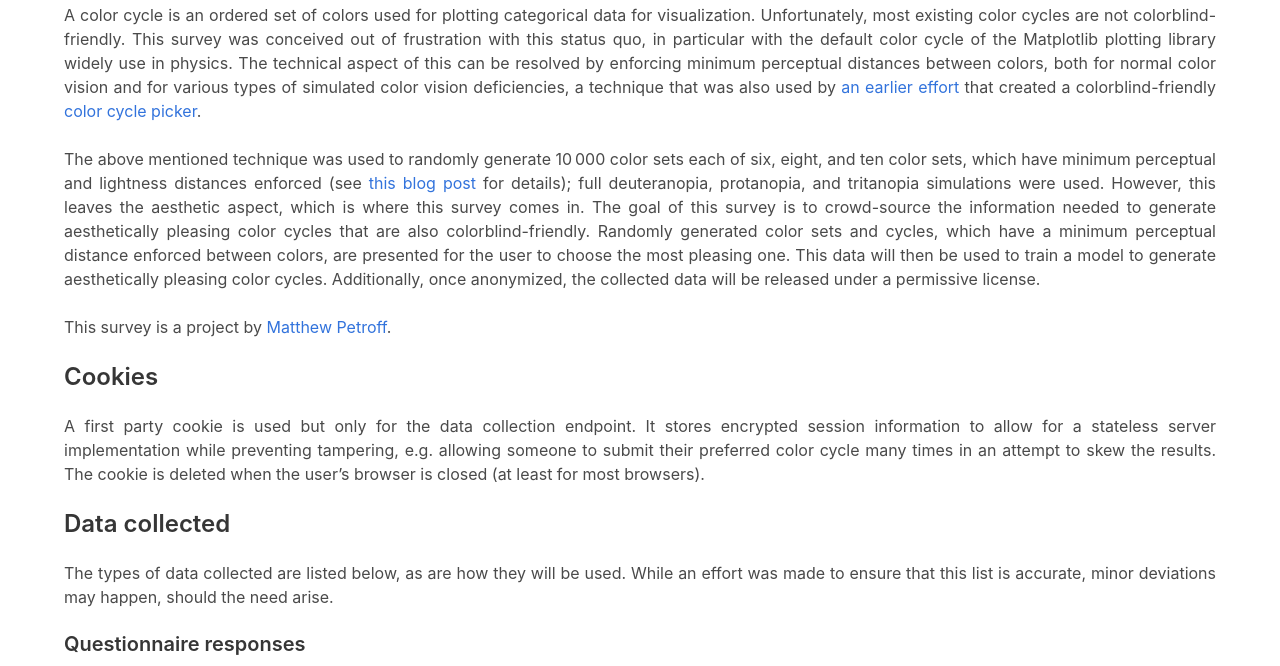
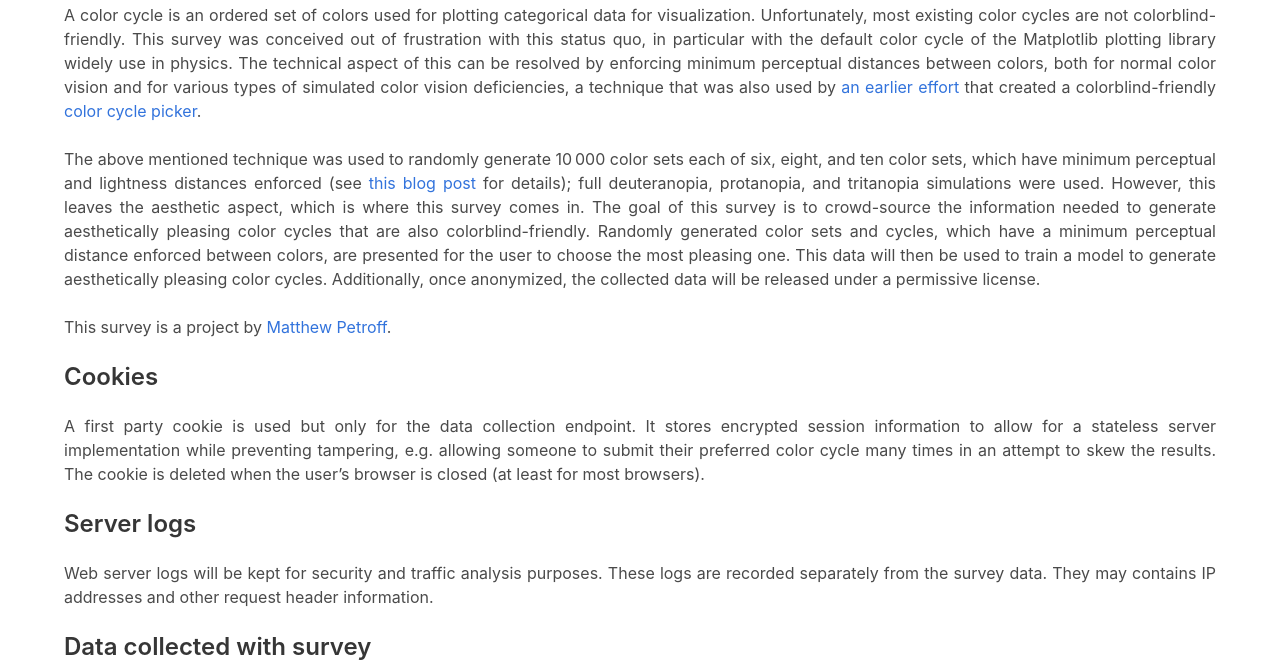
Before and after one commit to mpetroff/accessible-color-cycles, a plain HTML site: page static/about/index.html in a window 1280 px wide. Shown: the part 134-800 px from the top of the page. Drawn offline with Linux system fonts and the light colour scheme.

Commit message:
Add copy about server logs.

```diff
--- a/static/about/index.html
+++ b/static/about/index.html
@@ -61,7 +61,16 @@ browsers).
 </p>
 
 
-<h3 class="title is-4">Data collected</h3>
+<h3 class="title is-4">Server logs</h3>
+
+<p class="content has-text-justified has-text-left-mobile">
+Web server logs will be kept for security and traffic analysis purposes. These
+logs are recorded separately from the survey data. They may contains IP
+addresses and other request header information.
+</p>
+
+
+<h3 class="title is-4">Data collected with survey</h3>
 
 <p class="content has-text-justified has-text-left-mobile">
 The types of data collected are listed below, as are how they will be used.
@@ -101,7 +110,7 @@ The user&rsquo;s anonymized IP address is recorded for each request primarily
 to help filter out responses submitted by bad actors. It may also be used to
 derive a country code for each session. To anonymize the IP address, the last
 byte zeroed in the case of IPv4, and the last four bytes zeroed in the case of
-IPv6. The full IP address is not written to disk.
+IPv6. The full IP address is not written to disk with survey data.
 </p><p class="content has-text-justified has-text-left-mobile">
 No IP addresses will be publicly released. Derived country codes may be
 publicly released, linked to individual sessions. However, if any given country
@@ -138,7 +147,6 @@ size category. These screen size classifications will be publicly released.
 </p>
 
 
-
 <h3 class="title is-4">Acknowledgments</h3>
 
 <p class="content has-text-justified has-text-left-mobile">
```
